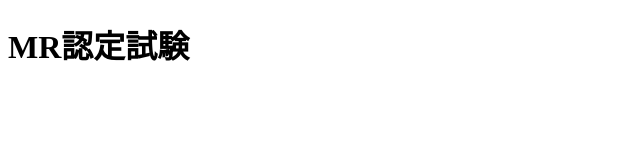
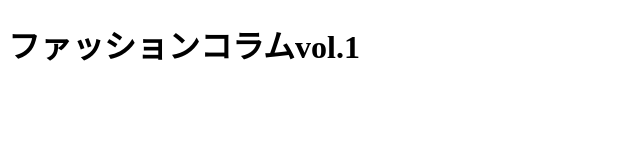
Before and after one commit to shota-kimura-25/shota.github.io, a plain HTML site: page index.html in a window 1280 px wide. Shown: the whole page, without its empty margins (0-640 px from the left). Drawn offline with Linux system fonts and the light colour scheme.

Commit message:
Update index.html

```diff
--- a/index.html
+++ b/index.html
@@ -1,4 +1,5 @@
 <!DOCTYPE html>
 <html>
-<h1> MR認定試験　</h1>
+<h1> ファッションコラムvol.1　</h1>
+
 </html>
```
